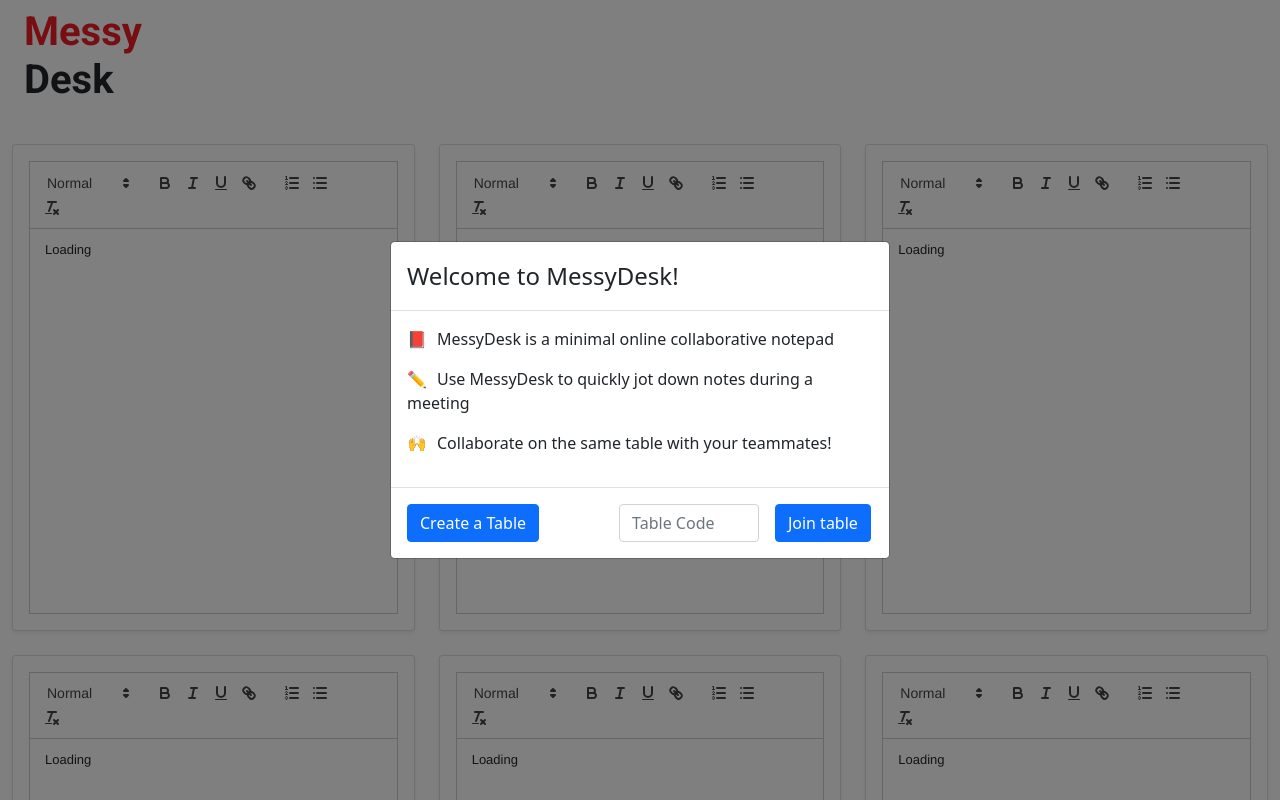
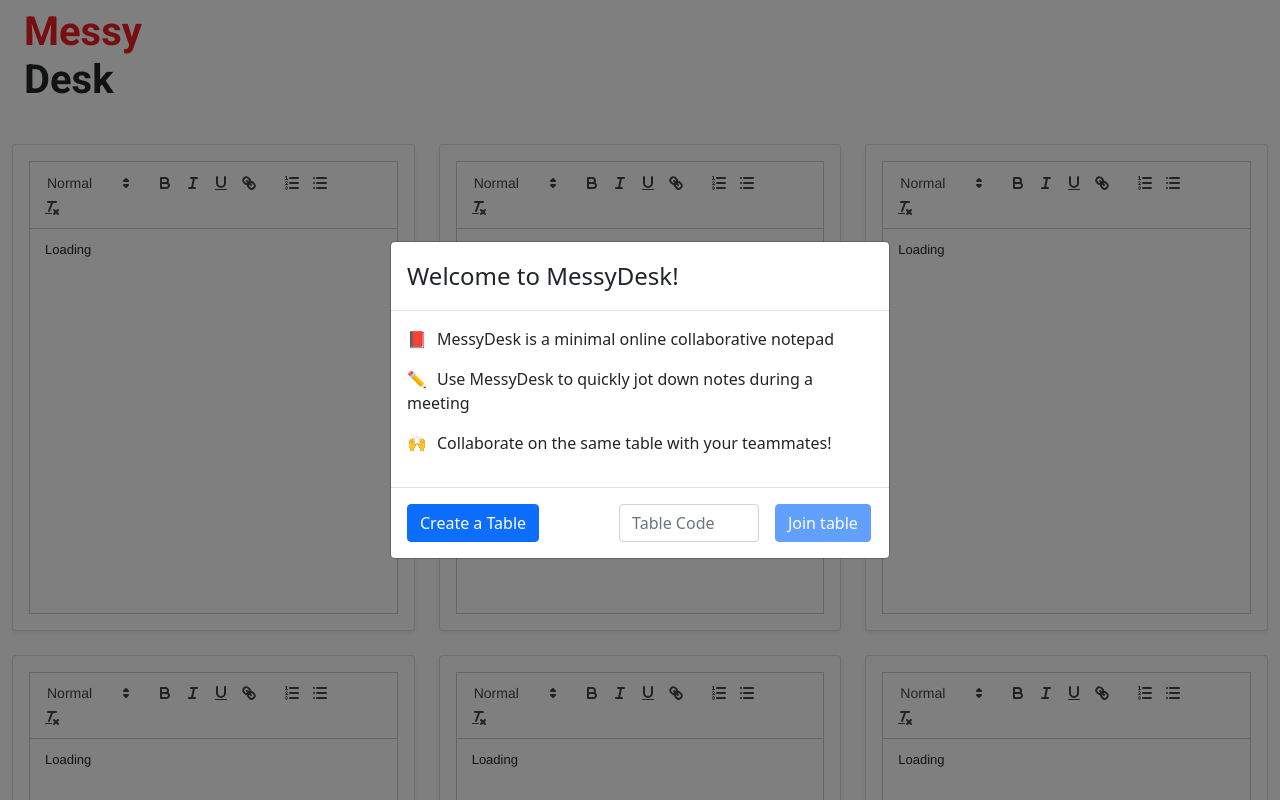
Before and after one commit to matthewyu23/messydesk-client, a React (Create React App) app: page / in a window 1280 px wide. Shown: the top 800 px of the page. Built offline with nearby package versions, Linux system fonts and the light colour scheme; no server answers.

Commit message:
enforce 6 digit table code, diable button otherwize

```diff
--- a/src/AppElement.js
+++ b/src/AppElement.js
@@ -15,7 +15,7 @@
 
     var notes = (localStorage.getItem("notes")) ? JSON.parse(localStorage.getItem("notes")) : ["", "", "", "", "", ""];
 
-    const [tableCode, setTableCode] = useState("000000");
+    const [tableCode, setTableCode] = useState("0");
     const {tableCode: tableId} = useParams();
     const [socket, setSocket] = useState();
     const [quill0, setQuill0] = useState();
@@ -141,6 +141,7 @@
               {/* <img src={messydesk} className='.img-thumbnail'/> */}
               <h1 className='messydesk'><span className='reddd'>Messy</span> <br></br>Desk</h1>
               <h1 className='code'><span className='reddd'>Table code</span> <br></br>{tableId.substring(0, 3) + "-" + tableId.substring(3)}</h1>
+
             </Container>
           </Navbar>
         <NotesList saveToApp={saveToApp} notes={notes} socket={socket} quill0={quill0} quill1={quill1} quill2={quill2} quill3={quill3} quill4={quill4} quill5={quill5} setQuill0={setQuill0} setQuill1={setQuill1} setQuill2={setQuill2} setQuill3={setQuill3} setQuill4={setQuill4} setQuill5={setQuill5}/>
--- a/src/components/MyModal.js
+++ b/src/components/MyModal.js
@@ -25,7 +25,7 @@
             <Form className='d-flex'>
             <Button onClick={props.createTable}>Create a Table</Button>
             <Form.Control type="number" placeholder="Table Code" onChange={e => {props.setTableCode(e.target.value)}}/>
-            <Button disabled={!props.tableCode} onClick={props.joinTable}>Join table</Button>
+            <Button disabled={parseInt(props.tableCode) <= 0 || parseInt(props.tableCode) > 999999 || props.tableCode.length != 6} onClick={props.joinTable}>Join table</Button>
             </Form>
 
 
--- a/src/index.css
+++ b/src/index.css
@@ -53,3 +53,15 @@
   margin-left: 5rem;
   margin-right: 1rem;
 }
+
+/* table code no arrows Chrome, Safari, Edge, Opera */
+input::-webkit-outer-spin-button,
+input::-webkit-inner-spin-button {
+  -webkit-appearance: none;
+  margin: 0;
+}
+
+/* table code no arrows Firefox */
+input[type=number] {
+  -moz-appearance: textfield;
+}
```
